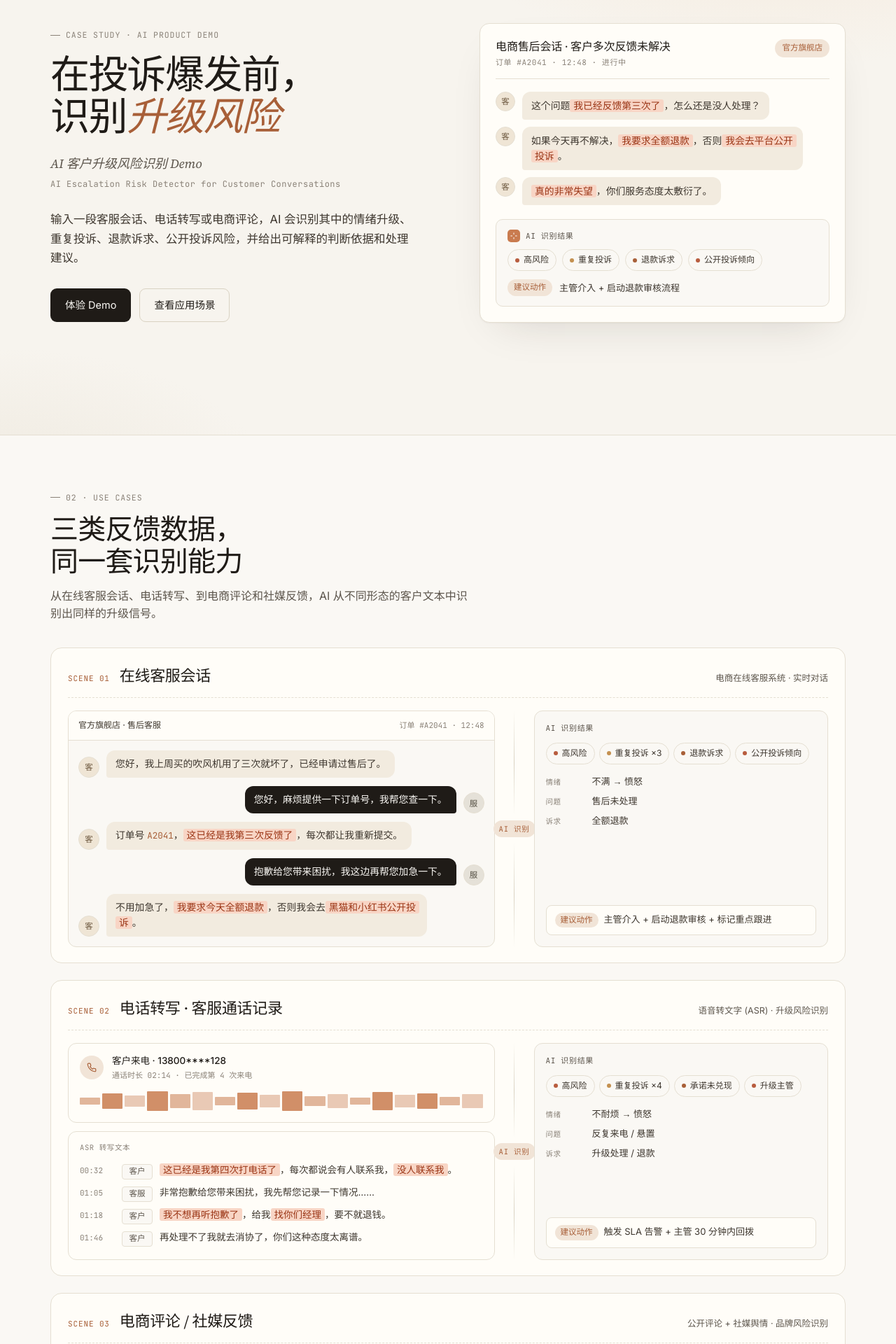
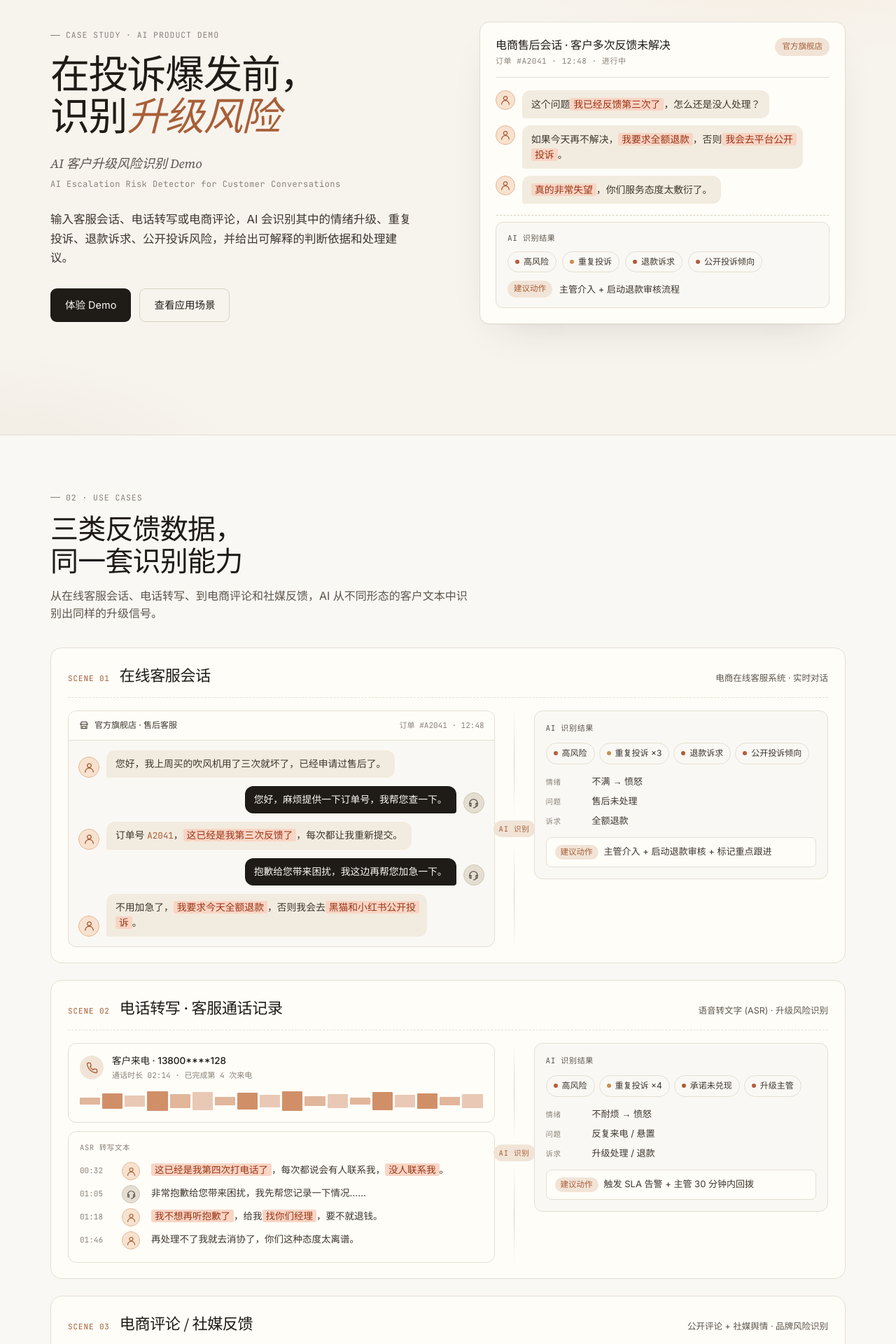
Before and after one commit to ianlin-lab/insight-copilot, a React (Vite) app: page / in a window 1280 px wide. Shown: the part 180-2100 px from the top of the page at 70% size. Built offline with nearby package versions, Linux system fonts and the light colour scheme; no server answers.

Commit message:
Save current demo page before input action refinement

```diff
--- a/src/App.css
+++ b/src/App.css
@@ -3,6 +3,7 @@
 /* === Design tokens === */
 :root {
   --header-height: 60px;
+  --anchor-offset: 96px;
   --bg: #F7F4EE;
   --bg-warm: #FAF8F4;
   --bg-sand: #EFEAE0;
@@ -27,7 +28,7 @@
 * { box-sizing: border-box; }
 html {
   scroll-behavior: smooth;
-  scroll-padding-top: calc(var(--header-height) + 18px);
+  scroll-padding-top: var(--anchor-offset);
 }
 html, body { margin: 0; padding: 0; }
 body {
@@ -107,7 +108,7 @@ button { font-family: inherit; cursor: pointer; }
 section {
   position: relative;
   padding: 72px 0;
-  scroll-margin-top: calc(var(--header-height) + 18px);
+  scroll-margin-top: var(--anchor-offset);
 }
 .eyebrow {
   display: inline-flex;
@@ -126,6 +127,7 @@ section {
 .section-head {
   max-width: 720px;
   margin-bottom: 36px;
+  scroll-margin-top: var(--anchor-offset);
 }
 .section-head h2 {
   font-family: var(--serif);
@@ -366,13 +368,23 @@ section {
 .avatar {
   width: 30px; height: 30px; border-radius: 50%;
   display: grid; place-items: center;
-  font-size: 11.5px;
-  font-family: var(--mono);
   flex-shrink: 0;
   border: 1px solid var(--line);
 }
-.avatar.cust { background: #EFE5D5; color: #6b563d; }
-.avatar.agent { background: #E5E1D8; color: #555044; }
+.avatar svg {
+  width: 17px;
+  height: 17px;
+}
+.avatar.cust {
+  background: #F8E2CF;
+  border-color: #E2B894;
+  color: var(--accent-strong);
+}
+.avatar.agent {
+  background: #E4DED2;
+  border-color: #CFC5B5;
+  color: #5b554b;
+}
 .msg {
   padding: 9px 13px;
   border-radius: 12px;
@@ -669,13 +681,38 @@ section {
   display: flex;
   align-items: center;
   justify-content: space-between;
+  gap: 16px;
   padding: 10px 14px 10px 18px;
   border-top: 1px solid var(--line);
 }
+.composer-footer-left {
+  display: flex;
+  align-items: center;
+  gap: 12px;
+  min-width: 0;
+}
 .composer-meta {
   font-family: var(--mono);
   font-size: 11px;
   color: var(--muted-2);
+  white-space: nowrap;
+}
+.composer-clear-link {
+  appearance: none;
+  border: 0;
+  background: transparent;
+  padding: 0;
+  color: var(--muted-2);
+  font-family: var(--sans);
+  font-size: 11px;
+  line-height: 1.4;
+  text-decoration: underline;
+  text-underline-offset: 3px;
+  white-space: nowrap;
+}
+.composer-clear-link:hover,
+.composer-clear-link:focus-visible {
+  color: var(--accent-strong);
 }
 .btn-analyze {
   background: var(--ink);
@@ -738,6 +775,17 @@ section {
   flex-wrap: wrap;
   gap: 8px;
 }
+.confidence-inline {
+  display: inline-flex;
+  align-items: center;
+  gap: 5px;
+  font-size: 12px;
+  color: var(--muted-2);
+}
+.confidence-inline strong {
+  font-weight: 500;
+  color: var(--muted);
+}
 .risk-badge.high { background: #F4DDD1; color: var(--risk-high); }
 .risk-badge.medium { background: #F1E2C9; color: var(--risk-mid); }
 .risk-badge.low { background: #EEF0DD; color: #7A7840; }
@@ -865,26 +913,6 @@ section {
   background: var(--accent);
   margin-top: 7px;
 }
-.confidence {
-  margin-top: 6px;
-  display: flex; align-items: center; gap: 10px;
-  font-family: var(--mono);
-  font-size: 11.5px;
-  color: var(--muted);
-}
-.confidence-bar {
-  flex: 1;
-  height: 4px;
-  background: var(--line);
-  border-radius: 2px;
-  overflow: hidden;
-}
-.confidence-bar > span {
-  display: block; height: 100%;
-  background: var(--accent);
-  border-radius: 2px;
-}
-
 .action-list {
   display: flex;
   flex-direction: column;
@@ -1048,11 +1076,14 @@ footer {
 }
 .hero-avatar {
   width: 28px; height: 28px; border-radius: 50%;
-  background: #EFE5D5; color: #6b563d;
+  background: #F8E2CF; color: var(--accent-strong);
   display: grid; place-items: center;
-  font-size: 11.5px; font-family: var(--mono);
   flex-shrink: 0;
-  border: 1px solid var(--line);
+  border: 1px solid #E2B894;
+}
+.hero-avatar svg {
+  width: 16px;
+  height: 16px;
 }
 .hero-msg {
   background: #F2EBDF;
@@ -1073,11 +1104,20 @@ footer {
 }
 
 .hero-ai {
-  margin-top: 14px;
+  position: relative;
+  margin-top: 20px;
   padding: 14px 16px;
   background: var(--bg-warm);
   border: 1px solid var(--line);
   border-radius: 10px;
+}
+.hero-ai::before {
+  content: "";
+  position: absolute;
+  top: -11px;
+  left: 0;
+  right: 0;
+  border-top: 1px dashed var(--line-2);
 }
 .hero-ai-head {
   display: flex; align-items: center; gap: 8px;
@@ -1176,6 +1216,7 @@ footer {
   border-radius: 12px;
   padding: 16px;
   display: flex; flex-direction: column;
+  align-self: start;
 }
 .uc-output-head {
   font-family: var(--mono); font-size: 11px;
@@ -1204,7 +1245,7 @@ footer {
   margin: 0; font-size: 13px; color: var(--ink-2);
 }
 .uc-action {
-  margin-top: auto;
+  margin-top: 0;
   padding: 10px 12px;
   background: var(--bg-card);
   border: 1px solid var(--line);
@@ -1235,7 +1276,18 @@ footer {
   border-bottom: 1px solid var(--line);
   font-size: 12px;
 }
-.chat-store { color: var(--ink-2); font-weight: 500; }
+.chat-store {
+  display: inline-flex;
+  align-items: center;
+  gap: 7px;
+  color: var(--ink-2);
+  font-weight: 500;
+}
+.chat-store svg {
+  width: 16px;
+  height: 16px;
+  color: var(--muted);
+}
 .chat-meta { font-family: var(--mono); font-size: 11px; color: var(--muted-2); }
 .chat-pane .chat { padding: 14px 14px; }
 .mono-inline { font-family: var(--mono); font-size: 12.5px; color: var(--accent-strong); }
@@ -1258,6 +1310,10 @@ footer {
   background: var(--accent-soft); color: var(--accent-strong);
   display: grid; place-items: center;
 }
+.call-icon-wrap svg {
+  width: 17px;
+  height: 17px;
+}
 .call-title { font-size: 13.5px; color: var(--ink); font-weight: 500; }
 .call-sub { font-family: var(--mono); font-size: 11px; color: var(--muted-2); margin-top: 2px; }
 .waveform {
@@ -1287,7 +1343,7 @@ footer {
 }
 .call-line {
   display: grid;
-  grid-template-columns: 50px 44px 1fr;
+  grid-template-columns: 50px 32px 1fr;
   gap: 10px; align-items: baseline;
   padding: 4px 0;
   font-size: 13.5px; line-height: 1.55;
@@ -1295,15 +1351,34 @@ footer {
 }
 .call-line .ts { font-family: var(--mono); font-size: 11px; color: var(--muted-2); }
 .call-line .who {
-  font-size: 11.5px; color: var(--muted);
-  background: var(--bg-warm);
-  border: 1px solid var(--line);
-  border-radius: 4px;
-  padding: 1px 6px;
+  display: inline-flex;
+  align-items: center;
+  justify-content: center;
+  width: 26px;
+  height: 26px;
+  color: var(--muted);
+  background: #F6F1E9;
+  border: 1px solid var(--line-2);
+  border-radius: 50%;
+  padding: 0;
   text-align: center;
   align-self: start;
-  margin-top: 2px;
+  margin-top: -1px;
   white-space: nowrap;
+}
+.call-line .who svg {
+  width: 15px;
+  height: 15px;
+}
+.call-line .who-customer {
+  background: #F8E2CF;
+  border-color: #E2B894;
+  color: var(--accent-strong);
+}
+.call-line .who-agent {
+  background: #E4DED2;
+  border-color: #CFC5B5;
+  color: #5b554b;
 }
 
 /* Review + Weibo scene */
@@ -1513,5 +1588,5 @@ footer {
   .demo-shell { padding: 20px 16px; }
   .pipeline-row { grid-template-columns: 48px minmax(0, 1fr); gap: 12px; padding: 12px 0; }
   .pipeline-role { grid-column: 2; justify-self: start; }
-  .call-line { grid-template-columns: 44px 44px 1fr; gap: 8px; }
-}
+  .call-line { grid-template-columns: 44px 30px 1fr; gap: 8px; }
+}
--- a/src/App.tsx
+++ b/src/App.tsx
@@ -1,4 +1,4 @@
-import { useEffect, useRef, useState, type ReactNode } from 'react'
+import { useEffect, useRef, useState, type MouseEvent, type ReactNode } from 'react'
 import { analyzeFeedback } from './services/feedbackAnalyzer'
 import type { AnalysisResult, AnalysisType, EvidenceItem, RiskLevel } from './types/analysis'
 import './App.css'
@@ -55,7 +55,63 @@ function PhoneIcon() {
   )
 }
 
+function UserRoundIcon() {
+  return (
+    <svg viewBox="0 0 24 24" fill="none" stroke="currentColor" strokeWidth="1.9" strokeLinecap="round" strokeLinejoin="round" aria-hidden="true">
+      <circle cx="12" cy="8" r="4" />
+      <path d="M20 21a8 8 0 0 0-16 0" />
+    </svg>
+  )
+}
+
+function HeadsetIcon() {
+  return (
+    <svg viewBox="0 0 24 24" fill="none" stroke="currentColor" strokeWidth="1.9" strokeLinecap="round" strokeLinejoin="round" aria-hidden="true">
+      <path d="M4 12a8 8 0 0 1 16 0" />
+      <path d="M4 12v4a2 2 0 0 0 2 2h1v-6H6a2 2 0 0 0-2 2" />
+      <path d="M20 12v4a2 2 0 0 1-2 2h-1v-6h1a2 2 0 0 1 2 2" />
+      <path d="M17 18a5 5 0 0 1-5 3" />
+    </svg>
+  )
+}
+
+function StoreIcon() {
+  return (
+    <svg viewBox="0 0 24 24" fill="none" stroke="currentColor" strokeWidth="1.9" strokeLinecap="round" strokeLinejoin="round" aria-hidden="true">
+      <path d="M4 10h16" />
+      <path d="M5 10l1.2-5h11.6L19 10" />
+      <path d="M6 10v9h12v-9" />
+      <path d="M9 19v-5h6v5" />
+    </svg>
+  )
+}
+
 function Header() {
+  const navItems = [
+    ['hero', '概述'],
+    ['usecases', '应用场景'],
+    ['logic', '产品逻辑'],
+    ['demo', '体验 Demo'],
+  ] as const
+
+  function scrollToSection(event: MouseEvent<HTMLAnchorElement>, sectionId: string) {
+    event.preventDefault()
+
+    const section = document.getElementById(sectionId)
+    if (!section) return
+
+    const target = sectionId === 'hero'
+      ? section
+      : section.querySelector<HTMLElement>('.section-head') ?? section
+    const anchorOffset = Number.parseFloat(
+      getComputedStyle(document.documentElement).getPropertyValue('--anchor-offset'),
+    ) || 96
+    const top = target.getBoundingClientRect().top + window.scrollY - anchorOffset
+
+    window.scrollTo({ top: Math.max(0, top), behavior: 'smooth' })
+    window.history.pushState(null, '', `#${sectionId}`)
+  }
+
   return (
     <header className="nav">
       <div className="container nav-inner">
@@ -66,10 +122,11 @@ function Header() {
           </span>
         </div>
         <nav className="nav-links">
-          <a href="#hero">概述</a>
-          <a href="#usecases">应用场景</a>
-          <a href="#logic">产品逻辑</a>
-          <a href="#demo">体验 Demo</a>
+          {navItems.map(([sectionId, label]) => (
+            <a href={`#${sectionId}`} key={sectionId} onClick={(event) => scrollToSection(event, sectionId)}>
+              {label}
+            </a>
+          ))}
         </nav>
         <a href="https://possible-polygon-620180.framer.app/" className="nav-cta">
           &nbsp;返回作品集&nbsp;
@@ -103,7 +160,7 @@ function Hero() {
             <p className="hero-sub">AI 客户升级风险识别 Demo</p>
             <p className="hero-en">AI Escalation Risk Detector for Customer Conversations</p>
             <p className="hero-desc">
-              输入一段客服会话、电话转写或电商评论，AI 会识别其中的情绪升级、重复投诉、退款诉求、公开投诉风险，并给出可解释的判断依据和处理建议。
+              输入客服会话、电话转写或电商评论，AI 会识别其中的情绪升级、重复投诉、退款诉求、公开投诉风险，并给出可解释的判断依据和处理建议。
             </p>
             <div className="cta-row">
               <a href="#demo" className="btn btn-primary">体验 Demo</a>
@@ -121,21 +178,20 @@ function Hero() {
             </div>
             <div className="hero-chat">
               <div className="hero-bubble">
-                <div className="hero-avatar">客</div>
+                <div className="hero-avatar"><UserRoundIcon /></div>
                 <div className="hero-msg">这个问题<span className="hl-strong">我已经反馈第三次了</span>，怎么还是没人处理？</div>
               </div>
               <div className="hero-bubble">
-                <div className="hero-avatar">客</div>
+                <div className="hero-avatar"><UserRoundIcon /></div>
                 <div className="hero-msg">如果今天再不解决，<span className="hl-strong">我要求全额退款</span>，否则<span className="hl-strong">我会去平台公开投诉</span>。</div>
               </div>
               <div className="hero-bubble">
-                <div className="hero-avatar">客</div>
+                <div className="hero-avatar"><UserRoundIcon /></div>
                 <div className="hero-msg"><span className="hl-strong">真的非常失望</span>，你们服务态度太敷衍了。</div>
               </div>
             </div>
             <div className="hero-ai">
               <div className="hero-ai-head">
-                <span className="ai-mark"><SparkIcon /></span>
                 <span className="hero-ai-label">AI 识别结果</span>
               </div>
               <div className="ai-tags">
@@ -221,15 +277,15 @@ function ChatUseCase() {
   const input = (
     <div className="uc-input chat-pane">
       <div className="chat-pane-head">
-        <span className="chat-store">官方旗舰店 · 售后客服</span>
+        <span className="chat-store"><StoreIcon />官方旗舰店 · 售后客服</span>
         <span className="chat-meta">订单 #A2041 · 12:48</span>
       </div>
       <div className="chat">
-        <div className="bubble from-customer"><div className="avatar cust">客</div><div className="msg">您好，我上周买的吹风机用了三次就坏了，已经申请过售后了。</div></div>
-        <div className="bubble from-agent"><div className="avatar agent">服</div><div className="msg">您好，麻烦提供一下订单号，我帮您查一下。</div></div>
-        <div className="bubble from-customer"><div className="avatar cust">客</div><div className="msg">订单号 <span className="mono-inline">A2041</span>，<span className="hl-strong">这已经是我第三次反馈了</span>，每次都让我重新提交。</div></div>
-        <div className="bubble from-agent"><div className="avatar agent">服</div><div className="msg">抱歉给您带来困扰，我这边再帮您加急一下。</div></div>
-        <div className="bubble from-customer"><div className="avatar cust">客</div><div className="msg">不用加急了，<span className="hl-strong">我要求今天全额退款</span>，否则我会去<span className="hl-strong">黑猫和小红书公开投诉</span>。</div></div>
+        <div className="bubble from-customer"><div className="avatar cust"><UserRoundIcon /></div><div className="msg">您好，我上周买的吹风机用了三次就坏了，已经申请过售后了。</div></div>
+        <div className="bubble from-agent"><div className="avatar agent"><HeadsetIcon /></div><div className="msg">您好，麻烦提供一下订单号，我帮您查一下。</div></div>
+        <div className="bubble from-customer"><div className="avatar cust"><UserRoundIcon /></div><div className="msg">订单号 <span className="mono-inline">A2041</span>，<span className="hl-strong">这已经是我第三次反馈了</span>，每次都让我重新提交。</div></div>
+        <div className="bubble from-agent"><div className="avatar agent"><HeadsetIcon /></div><div className="msg">抱歉给您带来困扰，我这边再帮您加急一下。</div></div>
+        <div className="bubble from-customer"><div className="avatar cust"><UserRoundIcon /></div><div className="msg">不用加急了，<span className="hl-strong">我要求今天全额退款</span>，否则我会去<span className="hl-strong">黑猫和小红书公开投诉</span>。</div></div>
       </div>
     </div>
   )
@@ -260,10 +316,10 @@ function CallUseCase() {
       </div>
       <div className="call-transcript">
         <div className="call-tr-head">ASR 转写文本</div>
-        <div className="call-line"><span className="ts">00:32</span><span className="who">客户</span><span className="line"><span className="hl-strong">这已经是我第四次打电话了</span>，每次都说会有人联系我，<span className="hl-strong">没人联系我</span>。</span></div>
-        <div className="call-line"><span className="ts">01:05</span><span className="who">客服</span><span className="line">非常抱歉给您带来困扰，我先帮您记录一下情况……</span></div>
-        <div className="call-line"><span className="ts">01:18</span><span className="who">客户</span><span className="line"><span className="hl-strong">我不想再听抱歉了</span>，给我<span className="hl-strong">找你们经理</span>，要不就退钱。</span></div>
-        <div className="call-line"><span className="ts">01:46</span><span className="who">客户</span><span className="line">再处理不了我就去消协了，你们这种态度太离谱。</span></div>
+        <div className="call-line"><span className="ts">00:32</span><span className="who who-customer" aria-label="客户"><UserRoundIcon /></span><span className="line"><span className="hl-strong">这已经是我第四次打电话了</span>，每次都说会有人联系我，<span className="hl-strong">没人联系我</span>。</span></div>
+        <div className="call-line"><span className="ts">01:05</span><span className="who who-agent" aria-label="客服"><HeadsetIcon /></span><span className="line">非常抱歉给您带来困扰，我先帮您记录一下情况……</span></div>
+        <div className="call-line"><span className="ts">01:18</span><span className="who who-customer" aria-label="客户"><UserRoundIcon /></span><span className="line"><span className="hl-strong">我不想再听抱歉了</span>，给我<span className="hl-strong">找你们经理</span>，要不就退钱。</span></div>
+        <div className="call-line"><span className="ts">01:46</span><span className="who who-customer" aria-label="客户"><UserRoundIcon /></span><span className="line">再处理不了我就去消协了，你们这种态度太离谱。</span></div>
       </div>
     </div>
   )
@@ -366,6 +422,7 @@ function Demo() {
   const [result, setResult] = useState<AnalysisResult | null>(null)
   const [isAnalyzing, setIsAnalyzing] = useState(false)
   const [ticketCreated, setTicketCreated] = useState(false)
+  const textareaRef = useRef<HTMLTextAreaElement>(null)
   const resultRef = useRef<HTMLDivElement>(null)
   const actionButtonLabel = result ? getActionButtonLabel(result) : ''
 
@@ -401,6 +458,11 @@ function Demo() {
     }
   }
 
+  function clearComposer() {
+    setText('')
+    textareaRef.current?.focus()
+  }
+
   return (
     <section id="demo" className="demo reveal-section">
       <div className="container">
@@ -424,13 +486,17 @@ function Demo() {
           </div>
           <div className="composer">
             <textarea
+              ref={textareaRef}
               maxLength={MAX_LENGTH}
               value={text}
               placeholder="选择上方模板快速填充示例，或粘贴一段客服会话、电话转写、评论文本，测试 AI 如何识别升级风险。"
               onChange={(event) => setText(event.target.value.slice(0, MAX_LENGTH))}
             />
             <div className="composer-footer">
-              <span className="composer-meta">{text.length} / {MAX_LENGTH} 字符</span>
+              <div className="composer-footer-left">
+                <span className="composer-meta">{text.length} / {MAX_LENGTH} 字符</span>
+                <button type="button" className="composer-clear-link" onClick={clearComposer}>清空，输入你的内容</button>
+              </div>
               <button className="btn-analyze" disabled={isAnalyzing} onClick={analyze}>{isAnalyzing ? '分析中…' : '开始分析'}</button>
             </div>
           </div>
@@ -442,6 +508,7 @@ function Demo() {
                 <span className="title">AI 分析结果 · Feedback Insight</span>
               </div>
               <div className="result-badges">
+                <span className="confidence-inline">Confidence <strong>{result.confidence}%</strong></span>
                 <span className={`risk-badge ${result.riskLevel}`}><span className="dot"></span>{riskLevelLabels[result.riskLevel]}</span>
                 <span className={`type-badge ${result.analysisType}`}>{analysisTypeLabels[result.analysisType]}</span>
               </div>
@@ -455,14 +522,6 @@ function Demo() {
                 <div className="r-block">
                   <div className="k">标签维度 · Tags</div>
                   <TagGroups result={result} />
-                </div>
-                <div className="r-block">
-                  <div className="k">置信度 · Confidence</div>
-                  <div className="confidence">
-                    <span>Confidence</span>
-                    <div className="confidence-bar"><span style={{ width: `${result.confidence}%` }}></span></div>
-                    <span>{result.confidence}%</span>
-                  </div>
                 </div>
               </div>
               <div className="result-col">
```
